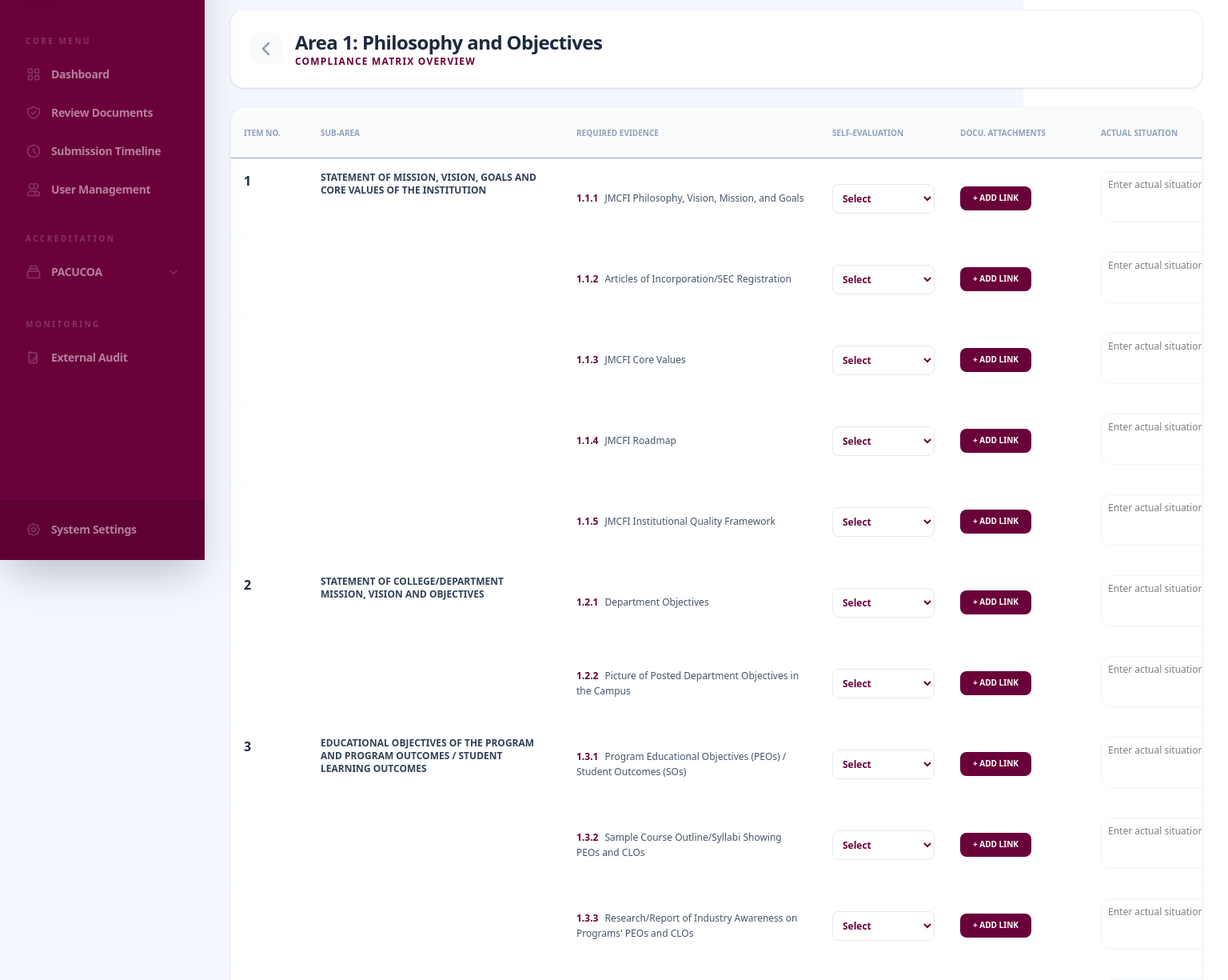
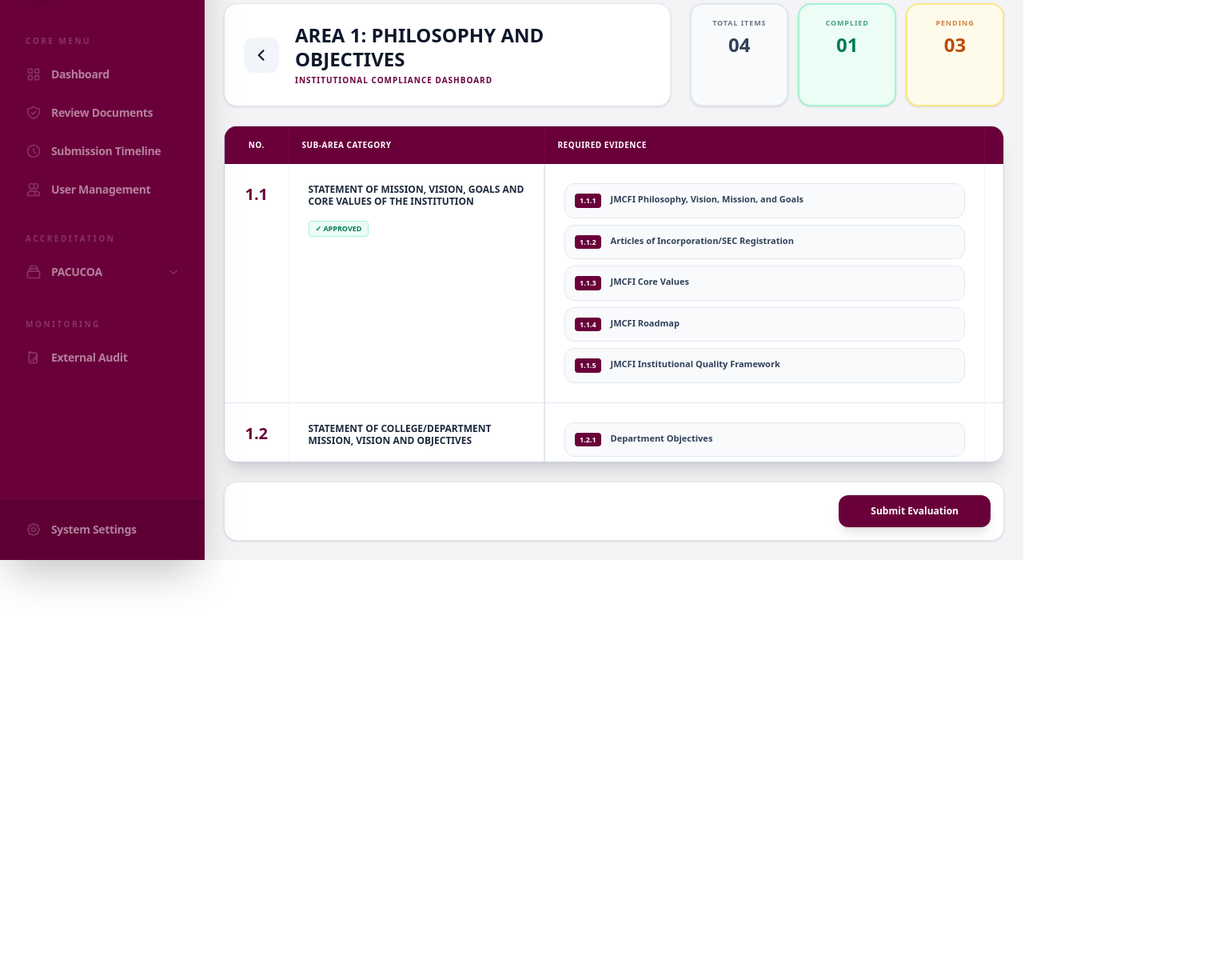
Before and after one commit to CharlesPonto/jmcfi-qa-system, a React app in the folder frontend/: page /admin/level-1/area/1 in a window 1280 px wide. Shown: the part 100-1325 px from the top of the page at 80% size, 1536 px wide, since content can reach past the window. After the commit the page ends 800 px from the top, so only its background shows below. Built offline with nearby package versions, Linux system fonts and the light colour scheme; the HTML template or start-up script is replaced by a standard one.

Commit message:
update area details page

```diff
--- a/frontend/src/pages/admin/AreaDetailsPage.jsx
+++ b/frontend/src/pages/admin/AreaDetailsPage.jsx
@@ -8,38 +8,57 @@ const AreaDetailsPage = () => {
   const navigate = useNavigate();
   const [sidebarOpen, setSidebarOpen] = useState(false);
 
-  // Data mapping with unique Item Numbers for different Sub-Areas
   const areaData = {
     "1": {
       title: "Philosophy and Objectives",
       sections: [
         {
-          itemNo: "1",
+          itemNo: "1.1",
           subArea: "STATEMENT OF MISSION, VISION, GOALS AND CORE VALUES OF THE INSTITUTION",
-          evidenceList: [
-            { id: "1.1.1", text: "JMCFI Philosophy, Vision, Mission, and Goals" },
-            { id: "1.1.2", text: "Articles of Incorporation/SEC Registration" },
-            { id: "1.1.3", text: "JMCFI Core Values" },
-            { id: "1.1.4", text: "JMCFI Roadmap" },
-            { id: "1.1.5", text: "JMCFI Institutional Quality Framework" },
+          isApproved: true,
+          combinedEvidence: [
+            { code: "1.1.1", text: "JMCFI Philosophy, Vision, Mission, and Goals" },
+            { code: "1.1.2", text: "Articles of Incorporation/SEC Registration" },
+            { code: "1.1.3", text: "JMCFI Core Values" },
+            { code: "1.1.4", text: "JMCFI Roadmap" },
+            { code: "1.1.5", text: "JMCFI Institutional Quality Framework" }
           ]
         },
         {
-          itemNo: "2",
+          itemNo: "1.2",
           subArea: "STATEMENT OF COLLEGE/DEPARTMENT MISSION, VISION AND OBJECTIVES",
-          evidenceList: [
-            { id: "1.2.1", text: "Department Objectives" },
-            { id: "1.2.2", text: "Picture of Posted Department Objectives in the Campus" },
+          isApproved: false,
+          combinedEvidence: [
+            { code: "1.2.1", text: "Department Objectives" },
+            { code: "1.2.2", text: "Picture of Posted Department Objectives in the Campus" }
           ]
         },
         {
-          itemNo: "3",
-          subArea: "EDUCATIONAL OBJECTIVES OF THE PROGRAM AND PROGRAM OUTCOMES / STUDENT LEARNING OUTCOMES",
-          evidenceList: [
-            { id: "1.3.1", text: "Program Educational Objectives (PEOs) / Student Outcomes (SOs)" },
-            { id: "1.3.2", text: "Sample Course Outline/Syllabi Showing PEOs and CLOs" },
-            { id: "1.3.3", text: "Research/Report of Industry Awareness on Programs' PEOs and CLOs" },
-            { id: "1.3.4", text: "Syllabus with PEOs and CLOs posted in the LMS" },
+          itemNo: "1.3",
+          subArea: "EDUCATIONAL OBJECTIVES OF THE PROGRAM AND PROGRAM OUTCOMES",
+          isApproved: false,
+          combinedEvidence: [
+            { code: "1.3.1", text: "Program Educational Objectives (PEOs)/Student Outcomes (SOs)" },
+            { code: "1.3.2", text: "Sample Course Outline/Syllabi Showing PEOs and CLOs" },
+            { code: "1.3.3", text: "Research/Report of Industry Awareness on Programs' PEOs and CLOs" },
+            { code: "1.3.4", text: "Syllabus with PEOs and CLOs posted in the LMS" }
+          ]
+        },
+        {
+          itemNo: "1.4",
+          subArea: "AWARENESS ACCEPTANCE AND IMPLEMENTATION OF THE VMG AND PROGRAM OUTCOMES",
+          isApproved: false,
+          combinedEvidence: [
+            { code: "1.4.1", text: "Proceedings of Meetings/Programs with Faculty and Staff" },
+            { code: "1.4.2", text: "Orientation Program of New Employees by HRMD" },
+            { code: "1.4.3", text: "Sample Syllabi/Course Outline Showing VMG and CLOs" },
+            { code: "1.4.4", text: "Received Copy of Promulgated PEOs and CLOs or Syllabi" },
+            { code: "1.4.5", text: "Program on Freshmen Orientation and Campus Tour" },
+            { code: "1.4.6", text: "Orientation Program/Attendance Sheets" },
+            { code: "1.4.7", text: "Awareness & Acceptance: Loading Contract, Job Descriptions, and Posted Pictures" },
+            { code: "1.4.8", text: "Faculty Loading Contract and Job Description" },
+            { code: "1.4.9", text: "List of Co-Curricular Activities of Students" },
+            { code: "1.4.10", text: "Evaluation Reports of Co-Curricular Activities" }
           ]
         }
       ]
@@ -49,95 +68,141 @@ const AreaDetailsPage = () => {
   const currentArea = areaData[id] || { title: "Area", sections: [] };
 
   return (
-    <div className="bg-[#F4F7FE] min-h-screen flex font-sans antialiased text-left">
+    <div className="bg-[#F4F4F7] h-screen flex overflow-hidden font-sans text-slate-900 antialiased">
       <Sidebar isOpen={sidebarOpen} toggleSidebar={() => setSidebarOpen(!sidebarOpen)} />
 
-      <div className="flex-1 lg:ml-64 flex flex-col min-h-screen w-full transition-all duration-300">
+      {/* Container must have min-w-0 to allow flex children to shrink properly */}
+      <div className="flex-1 flex flex-col min-w-0 h-full lg:ml-64 transition-all duration-300">
         <Topbar toggleSidebar={() => setSidebarOpen(!sidebarOpen)} />
 
-        <main className="w-full p-6 md:p-8 space-y-6">
-          <div className="flex items-center gap-4 bg-white p-6 rounded-2xl shadow-sm border border-slate-100">
-            <button onClick={() => navigate(-1)} className="p-2 bg-slate-50 rounded-xl hover:bg-[#6A003A] hover:text-white transition-all text-slate-400">
-              <svg className="w-6 h-6" fill="none" stroke="currentColor" viewBox="0 0 24 24"><path strokeLinecap="round" strokeLinejoin="round" strokeWidth="2.5" d="M15 19l-7-7 7-7"/></svg>
+        <main className="flex-1 flex flex-col p-6 space-y-6 overflow-hidden">
+
+          {/* HEADER (Fixed) */}
+          <div className="flex-none grid grid-cols-1 xl:grid-cols-12 gap-6">
+            <div className="xl:col-span-7 bg-white p-6 rounded-2xl border border-slate-200 shadow-sm flex items-center gap-5">
+              <button onClick={() => navigate(-1)} className="p-3 bg-slate-100 rounded-xl hover:bg-[#6A003A] hover:text-white transition-all">
+                <svg className="w-5 h-5" fill="none" stroke="currentColor" viewBox="0 0 24 24"><path strokeLinecap="round" strokeLinejoin="round" strokeWidth="2.5" d="M15 19l-7-7 7-7"/></svg>
               </button>
               <div>
-              <h1 className="text-2xl font-black text-slate-800 tracking-tight">Area {id}: {currentArea.title}</h1>
-              <p className="text-xs font-bold text-[#6A003A] uppercase tracking-widest">Compliance Matrix Overview</p>
+                <h1 className="text-2xl font-black text-slate-900 uppercase leading-tight">Area {id}: {currentArea.title}</h1>
+                <p className="text-[#6A003A] font-bold text-[10px] uppercase tracking-widest mt-1">Institutional Compliance Dashboard</p>
               </div>
             </div>
 
-          <div className="bg-white rounded-2xl shadow-sm border border-slate-100 overflow-hidden">
-            <div className="overflow-x-auto">
-              <table className="w-full text-left min-w-[1800px] border-collapse">
-                <thead>
-                  <tr className="text-[10px] font-black text-slate-400 uppercase bg-slate-50/50">
-                    <th className="p-4 border-b w-24">ITEM NO.</th>
-                    <th className="p-4 border-b w-80">SUB-AREA</th>
-                    <th className="p-4 border-b w-80">REQUIRED EVIDENCE</th>
-                    <th className="p-4 border-b w-40">SELF-EVALUATION</th>
-                    <th className="p-4 border-b w-44">DOCU. ATTACHMENTS</th>
-                    <th className="p-4 border-b w-80">ACTUAL SITUATION</th>
-                    <th className="p-4 border-b bg-slate-50/50">DEAN'S EVALUATION</th>
-                    <th className="p-4 border-b bg-slate-50/50">AREA CHAIR FINDINGS</th>
-                    <th className="p-4 border-b bg-slate-50/50">ACCRED. HEAD FINDINGS</th>
-                    <th className="p-4 border-b bg-slate-50/50">EXTERNAL AUDITOR</th>
+            <div className="xl:col-span-5 grid grid-cols-3 gap-3">
+                <StatCard label="Total Items" value="04" color="slate" />
+                <StatCard label="Complied" value="01" color="emerald" />
+                <StatCard label="Pending" value="03" color="amber" />
+            </div>
+          </div>
+
+          {/* TABLE CONTAINER (The only scrollable part) */}
+          <div className="flex-1 min-h-0 bg-white rounded-2xl shadow-xl border border-slate-300 overflow-hidden flex flex-col">
+            <div className="flex-1 overflow-auto custom-scrollbar">
+              <table className="w-full text-left border-collapse min-w-[3200px] table-fixed">
+                <thead className="sticky top-0 z-[60]">
+                  <tr className="bg-[#6A003A] text-white divide-x divide-[#800046]">
+                    <th className="sticky left-0 z-[70] bg-[#6A003A] p-4 text-[10px] font-black uppercase tracking-wider w-20 text-center">No.</th>
+                    <th className="sticky left-20 z-[70] bg-[#6A003A] p-4 text-[10px] font-black uppercase tracking-wider w-80 border-r border-[#800046]">Sub-Area Category</th>
+                    <th className="p-4 text-[10px] font-black uppercase tracking-wider w-[550px]">Required Evidence</th>
+                    <th className="p-4 text-[10px] font-black uppercase tracking-wider w-44 text-center">Self-Eval</th>
+                    <th className="p-4 text-[10px] font-black uppercase tracking-wider w-44 text-center">Docs</th>
+                    <th className="p-4 text-[10px] font-black uppercase tracking-wider w-[450px]">Actual Situation</th>
+                    <th className="p-4 text-[10px] font-black uppercase tracking-wider w-[380px] bg-[#5a0031]">Dean Review</th>
+                    <th className="p-4 text-[10px] font-black uppercase tracking-wider w-[380px] bg-[#5a0031]">Area Chair</th>
+                    <th className="p-4 text-[10px] font-black uppercase tracking-wider w-[380px] bg-[#5a0031]">Accred. Head</th>
+                    <th className="p-4 text-[10px] font-black uppercase tracking-wider w-[380px] bg-[#5a0031]">Ext. Auditor</th>
                   </tr>
                 </thead>
-                <tbody>
-                  {currentArea.sections.map((section, sIdx) => (
-                    <React.Fragment key={sIdx}>
-                      {section.evidenceList.map((item, iIdx) => (
-                        <tr key={item.id} className="hover:bg-slate-50/50 transition-colors border-b border-slate-50 text-xs">
-                          {/* Item Number column only shows on the first row of a section */}
-                          <td className="p-4 font-black text-slate-800 text-base align-top">
-                            {iIdx === 0 ? section.itemNo : ""}
+                <tbody className="divide-y divide-slate-200">
+                  {currentArea.sections.map((section) => (
+                    <tr key={section.itemNo} className="hover:bg-slate-50 transition-colors group">
+                      <td className="sticky left-0 z-40 bg-white group-hover:bg-slate-50 p-6 align-top border-r border-slate-100 text-center">
+                        <span className="text-xl font-black text-[#6A003A]">{section.itemNo}</span>
                       </td>
-
-                          {/* Sub-Area column only shows on the first row of a section */}
-                          <td className="p-4 font-bold text-slate-700 uppercase align-top">
-                            {iIdx === 0 ? section.subArea : ""}
+                      <td className="sticky left-20 z-40 bg-white group-hover:bg-slate-50 p-6 align-top border-r-2 border-slate-200 shadow-sm">
+                        <div className="space-y-3">
+                          <p className="text-[12px] font-black text-slate-800 leading-tight uppercase">{section.subArea}</p>
+                          {section.isApproved && (
+                            <span className="inline-flex px-2 py-0.5 bg-emerald-50 border border-emerald-200 rounded text-[9px] font-black text-emerald-700 uppercase">✓ Approved</span>
+                          )}
+                        </div>
                       </td>
-
-                          {/* Evidence ID and Text (Shows for every row) */}
-                          <td className="p-4 font-medium text-slate-600 leading-relaxed">
-                            <span className="font-bold text-[#6A003A] mr-2">{item.id}</span>
-                            {item.text}
+                      <td className="p-6 align-top border-r border-slate-100">
+                        <div className="space-y-2">
+                          {section.combinedEvidence.map((ev, i) => (
+                            <div key={i} className="flex gap-3 items-start bg-slate-50 p-3 rounded-xl border border-slate-200">
+                              <span className="bg-[#6A003A] text-white text-[9px] font-black px-1.5 py-0.5 rounded shrink-0">{ev.code}</span>
+                              <span className="text-[11px] font-bold text-slate-700 leading-tight">{ev.text}</span>
+                            </div>
+                          ))}
+                        </div>
                       </td>
-
-                          <td className="p-4">
-                            <select className="w-full border border-slate-200 rounded-lg p-2 font-bold text-[#6A003A] outline-none bg-white">
-                              <option>Select</option>
-                              <option>Complied</option>
-                              <option>Not Complied</option>
-                            </select>
+                      <td className="p-6 align-top border-r border-slate-100"><StatusSelector /></td>
+                      <td className="p-6 align-top border-r border-slate-100">
+                        <button className="bg-slate-900 text-white w-full py-4 rounded-xl text-[10px] font-black uppercase hover:bg-[#6A003A] transition-all">Upload</button>
                       </td>
-
-                          <td className="p-4">
-                            <button className="flex items-center gap-2 text-[10px] font-black bg-[#6A003A] text-white px-4 py-2 rounded-lg">
-                              + ADD LINK
-                            </button>
+                      <td className="p-6 align-top border-r border-slate-100">
+                        <textarea className="w-full h-40 p-4 border-2 border-slate-100 rounded-xl text-[12px] font-semibold text-slate-800 focus:border-[#6A003A] outline-none bg-slate-50/20" />
                       </td>
-
-                          <td className="p-4">
-                            <textarea className="w-full border border-slate-100 rounded-xl p-2 h-16 text-xs outline-none focus:ring-1 focus:ring-[#6A003A]" placeholder="Enter actual situation..." />
-                          </td>
-
-                          <td className="p-4 text-slate-400 italic text-[11px] bg-slate-50/10">Pending...</td>
-                          <td className="p-4 text-slate-400 italic text-[11px] bg-slate-50/10">Pending...</td>
-                          <td className="p-4 text-slate-400 italic text-[11px] bg-slate-50/10">Pending...</td>
-                          <td className="p-4 text-slate-400 italic text-[11px] bg-slate-50/10">Pending...</td>
+                      <FeedbackCell label="Dean's Remark" />
+                      <FeedbackCell label="Area Chair" />
+                      <FeedbackCell label="Accred. Head" />
+                      <FeedbackCell label="Ext. Auditor" isLast />
                     </tr>
-                      ))}
-                    </React.Fragment>
                   ))}
                 </tbody>
               </table>
             </div>
           </div>
+
+          {/* FOOTER (Fixed) */}
+          <div className="flex-none flex justify-end gap-4 bg-white p-4 rounded-2xl border border-slate-200 shadow-sm">
+             <button className="px-10 py-3 bg-[#6A003A] text-white rounded-xl text-xs font-black shadow-lg hover:bg-black transition-all">Submit Evaluation</button>
+          </div>
+
         </main>
       </div>
+
+      {/* CSS for custom scrollbar to fix visibility */}
+      <style dangerouslySetInnerHTML={{ __html: `
+        .custom-scrollbar::-webkit-scrollbar { height: 12px; width: 12px; }
+        .custom-scrollbar::-webkit-scrollbar-track { background: #f1f1f1; border-radius: 10px; }
+        .custom-scrollbar::-webkit-scrollbar-thumb { background: #6A003A; border-radius: 10px; border: 3px solid #f1f1f1; }
+        .custom-scrollbar::-webkit-scrollbar-thumb:hover { background: #4a0029; }
+      `}} />
     </div>
   );
 };
 
+const StatCard = ({ label, value, color }) => {
+    const themes = { emerald: "text-emerald-700 bg-emerald-50 border-emerald-200", amber: "text-amber-700 bg-amber-50 border-amber-200", slate: "text-slate-700 bg-slate-50 border-slate-200" };
+    return (
+        <div className={`p-4 rounded-2xl border-2 ${themes[color]} text-center shadow-sm`}>
+            <p className="text-[9px] font-black uppercase tracking-widest mb-1 opacity-70">{label}</p>
+            <p className="text-2xl font-black">{value}</p>
+        </div>
+    );
+};
+
+const StatusSelector = ({ isSmall = false }) => (
+    <select className={`w-full border-2 border-slate-200 rounded-lg font-black text-[#6A003A] bg-white outline-none cursor-pointer ${isSmall ? 'p-2 text-[9px]' : 'p-3 text-[11px]'}`}>
+        <option>PENDING</option>
+        <option value="complied">COMPLIED</option>
+        <option value="not-complied">NOT COMPLIED</option>
+    </select>
+);
+
+const FeedbackCell = ({ label, isLast }) => (
+  <td className={`p-5 align-top ${!isLast ? 'border-r border-slate-200' : ''} bg-[#6A003A]/[0.01]`}>
+    <div className="bg-white border border-slate-200 p-4 rounded-xl min-h-[220px] shadow-sm flex flex-col gap-3">
+      <div className="flex flex-col gap-2 border-b border-slate-50 pb-2">
+          <p className="text-[9px] font-black text-slate-400 uppercase tracking-widest">{label}</p>
+          <StatusSelector isSmall />
+      </div>
+      <textarea className="w-full flex-grow text-[11px] italic font-bold text-slate-500 bg-transparent border-none outline-none resize-none" placeholder="Remarks..." />
+    </div>
+  </td>
+);
+
 export default AreaDetailsPage;
```
Lines whose indentation alone changed are shown as unchanged.
